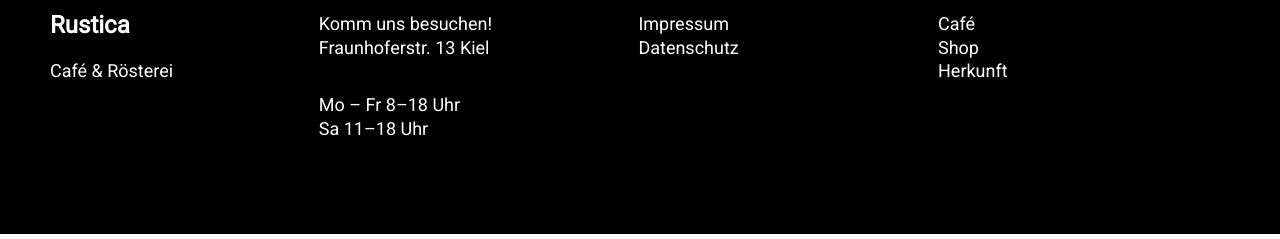
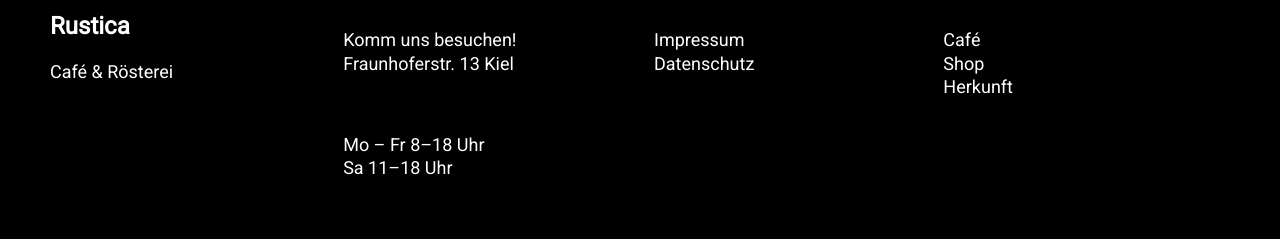
Before and after one commit to lrosenfeldt/kaffeeroesterei, a website built with Parcel: page src/cafe/index.html in a window 1280 px wide. Shown: the part 2944-3183 px from the top of the page. Built offline with nearby package versions, Linux system fonts and the light colour scheme.

Commit message:
change footer layout to css-grid

```diff
--- a/src/css/components/_footer.scss
+++ b/src/css/components/_footer.scss
@@ -4,60 +4,61 @@
   background-color: black;
 
   &__grouping {
+    padding-top: 16px;
+
+    @include media-lg {
       display: flex;
-			flex-direction: row;
-			flex-wrap: wrap;
       justify-content: flex-start;
+    }
+  }
+
+  &__grid {
+    column-gap: 8px;
+    display: grid;
+    grid-template-columns: repeat(2, 1fr);
+    justify-content: space-between;
+    justify-items: flex-start;
     padding-top: 15px;
+    row-gap: 34px;
+
+    @include media-sm {
+      column-gap: 17px;
+    }
 
     @include media-md {
-				justify-content: space-between;
-				padding-right: 5%;
+      grid-template-columns: repeat(3, 1fr);
+      justify-items: center;
+      column-gap: 34px;
     }
 
-			@include media-xl {
-				justify-content: space-between;
-				padding-right: 10%;
-			}
-
-		&--adress {
-			display: flex;
-			flex-direction: row;
-			justify-content: flex-start;
-
-			@media (min-width: 512px) {
-				flex-direction: column;
-				padding-right: 20px;
-			}
+    @include media-lg {
+      column-gap: 100px;
     }
   }
 
   &__textbox {
-		width: 135px;
-		padding-right: 20px;
-		padding-bottom: 34px;
-
-		@media-sm {
-			padding-right: 40px;
+    &--title {
+      @include media-lg {
+        padding-right: 170px;
+      }
     }
 
-		@include media-md {
-			padding-right: 0px;
-		}
+    &--large {
+      width: 156px;
 
       @include media-lg {
         width: 174px;
       }
+    }
 
-		&--title {
-			width: 100%;
-			padding-bottom: 34px;
-			flex-shrink: 0;
+    &--opening-hours {
+      @include media-sm {
+        grid-column-start: 1;
+        grid-row-start: 2;
+      }
 
       @include media-md {
-				width: auto;
-				flex-shrink: 1;
-				padding-right: 20px;
+        justify-self: start;
       }
     }
   }
--- a/src/templates/footer.html
+++ b/src/templates/footer.html
@@ -1,22 +1,26 @@
 <footer class="container--padded footer">
   <a class="logo logo--footer" href="/index.html">
-    <img class="image" src="/images/icons/logo_bean.png" alt="/index.html" />
+    <picture>
+      <source media="(min-width: 992px)" srcset="/images/icons/logo_bean.png" />
+      <img
+        class="image"
+        src="/images/icons/logo_bean-sm.png"
+        alt="/index.html"
+      />
+    </picture>
   </a>
   <div class="footer__grouping">
     <div class="footer__textbox--title">
       <h2 class="footer__text h2--footer">Rustica</h2>
       <p class="subhead-m footer__text">Café &amp; Rösterei</p>
     </div>
-    <div class="footer__grouping--adress">
-      <div class="footer__textbox">
-        <p class="text footer__text">
+    <div class="footer__grid">
+      <p class="text footer__textbox--large footer__text">
         Komm uns besuchen!<br />Fraunhoferstr. 13 Kiel
       </p>
-      </div>
-      <div class="footer__textbox">
-        <p class="text footer__text">Mo – Fr 8–18 Uhr<br />Sa 11–18 Uhr</p>
-      </div>
-    </div>
+      <p class="text footer__textbox--opening-hours footer__text">
+        Mo – Fr 8–18 Uhr<br />Sa 11–18 Uhr
+      </p>
       <div class="footer__textbox">
         <a class="text footer__text--link" href="/impressum/index.html#imprint"
           >Impressum</a
@@ -35,4 +39,5 @@
         >
       </div>
     </div>
+  </div>
 </footer>
```
Also changed, not shown: src/images/icons/logo_bean-sm.png (added). Lines whose indentation alone changed are shown as unchanged.
